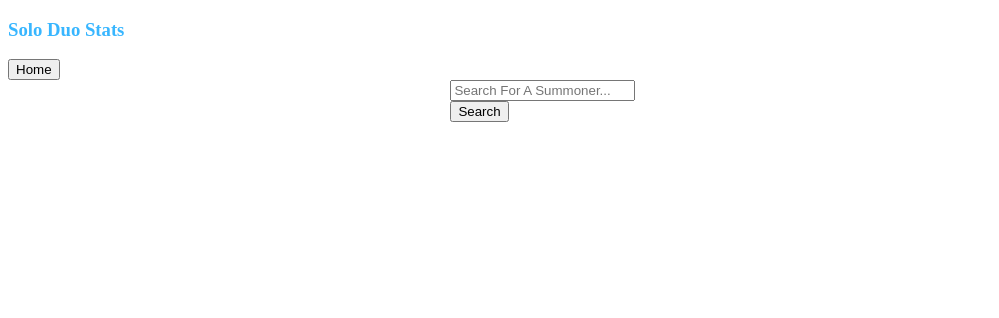
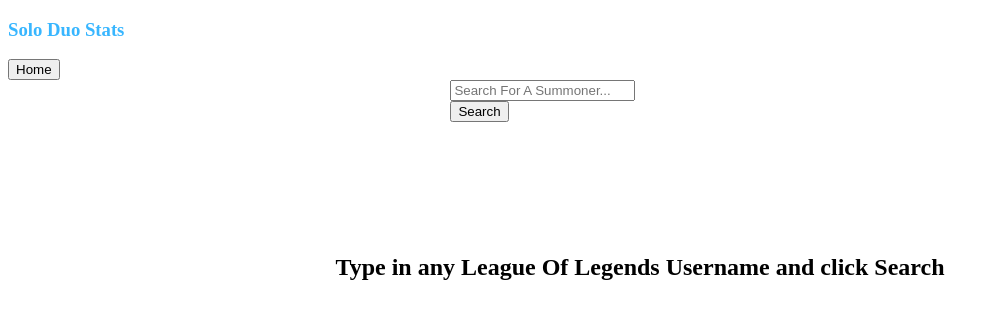
Before and after one commit to alexbenko/theLolStats, a React app: page / in a window 1280 px wide. Both pictures are taken after a click on the button "Summoner's Rift: Solo Duo". Shown: the top 318 px of the page, without its empty margins (0-999 px from the left). Built offline with nearby package versions, Linux system fonts and the light colour scheme; the HTML template or start-up script is replaced by a standard one.

Commit message:
minor changes

```diff
--- a/client/src/components/sr/Sr.jsx
+++ b/client/src/components/sr/Sr.jsx
@@ -86,6 +86,10 @@
             <Search handleSearchChange={this.getProfile.bind(this)} />
           </nav>
 
+          <div>
+            <h2 style={{textAlign:"center"}}>Type in any League Of Legends Username and click Search</h2>
+          </div>
+
         </div>
       );
     } else if(loaded){
@@ -93,7 +97,7 @@
         <div className="sr">
              <h3 style={{color:"rgb(56, 182, 255)"}}>Solo Duo Stats</h3>
              <Button variant="secondary" onClick={this.goHome}>Home</Button>
-          <nav className="nav" style={{textAlignt:"center"}}>
+          <nav className="nav" style={{textAlign:"center"}}>
             <Search handleSearchChange={this.getProfile.bind(this)} />
           </nav>
 
```
Also changed, not shown: 1 other file (tests, documents, lock files or other folders).
